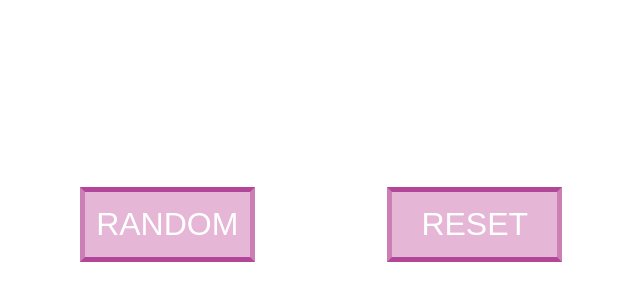
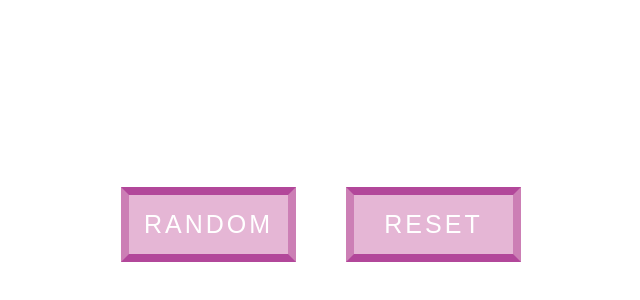
Before and after one commit to ImperialPint/colorchanger, a plain HTML site: page index.html in a window 1280 px wide. Shown: the part 176-476 px from the top of the page, without its empty margins (319-959 px from the left). Drawn offline with nearby package versions, Linux system fonts and the light colour scheme.

Commit message:
Updated button CSS

```diff
--- a/scripts.js
+++ b/scripts.js
@@ -4,7 +4,7 @@ var resetButton = $('.resetButton');
 
 
 function rando() {
-  return Math.floor(Math.random() * 254) + 1;
+  return Math.floor(Math.random() * 255) + 1;
 }
 
 function changeBackground(color) {
@@ -13,6 +13,9 @@ function changeBackground(color) {
 
 function generateRandomColor(){
   var color = 'rgb('+ rando() +','+ rando() +','+ rando() +')';
+  if (color === 'rgb(255, 255, 255)') {
+    return generateRandomColor();
+  }
   return color;
 }
 
--- a/styles.css
+++ b/styles.css
@@ -10,22 +10,22 @@ body {
 
 .container {
   display: flex;
-  width: 615px;
-  justify-content: center;
-  align-items: center;
+  width: 450px;
   justify-content: space-around;
   flex-wrap: wrap;
 }
 
 .button {
+  letter-spacing: 3px;
+  font-weight: 500;
   display: flex;
   justify-content: center;
   align-items: center;
-  font-size: 32px;
+  font-size: 25px;
   color: #FFFFFF;
-  border: 5px solid #B2479A;
-  border-left: 5px solid #CC7FB5;
-  border-right: 5px solid #CC7FB5;
+  border: 8px solid #B2479A;
+  border-left: 8px solid #CC7FB5;
+  border-right: 8px solid #CC7FB5;
   background-color: #E5B6D5;
   width: 175px;
   height: 75px;
@@ -34,8 +34,8 @@ body {
 }
 
 .button:hover {
-  border: 5px solid #CC7FB5;
-  border-left: 5px solid #E5B6D5;
-  border-right: 5px solid #E5B6D5;
+  border: 8px solid #CC7FB5;
+  border-left: 8px solid #E5B6D5;
+  border-right: 8px solid #E5B6D5;
   background-color: #B2479A;
 }
```
